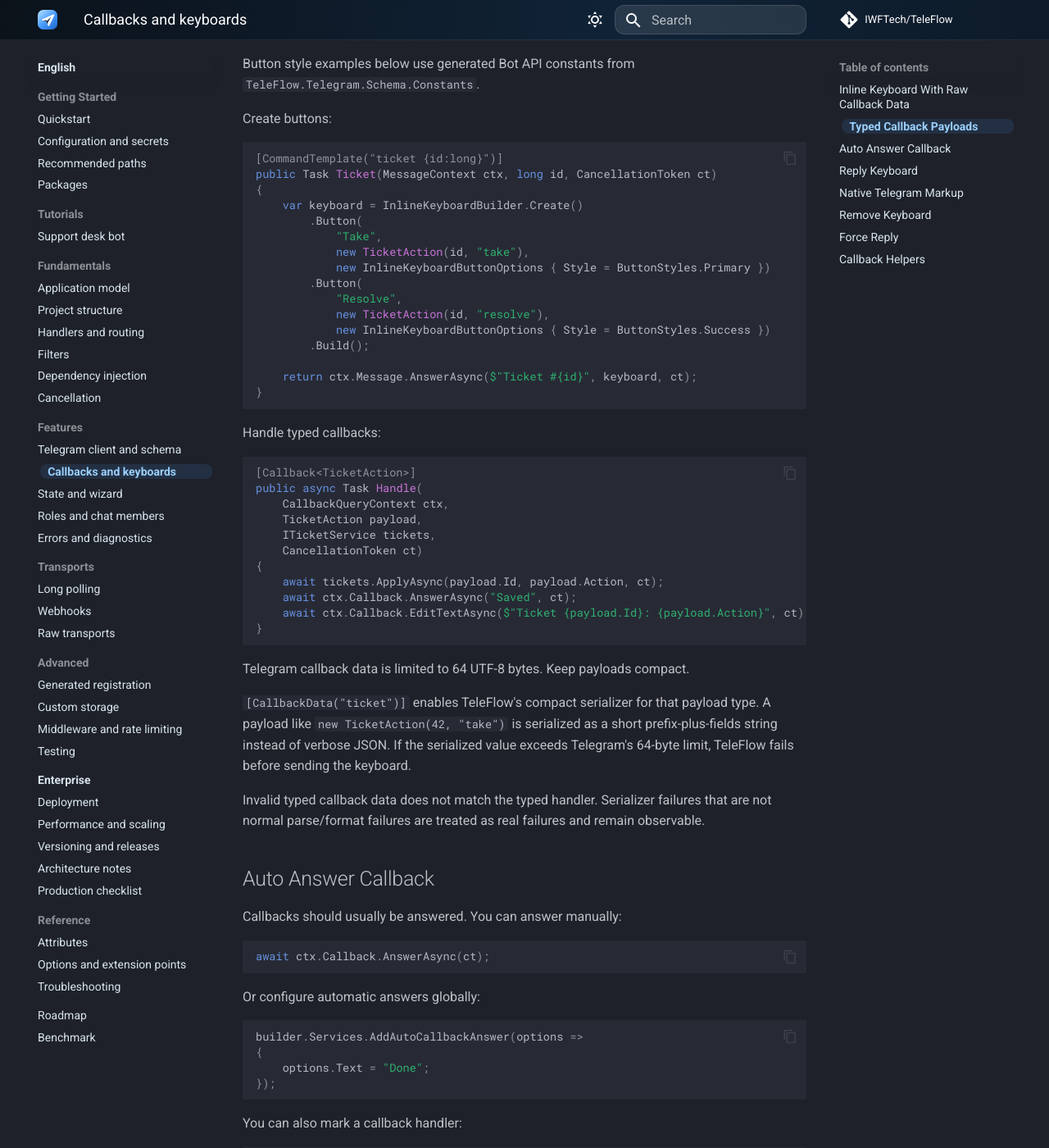
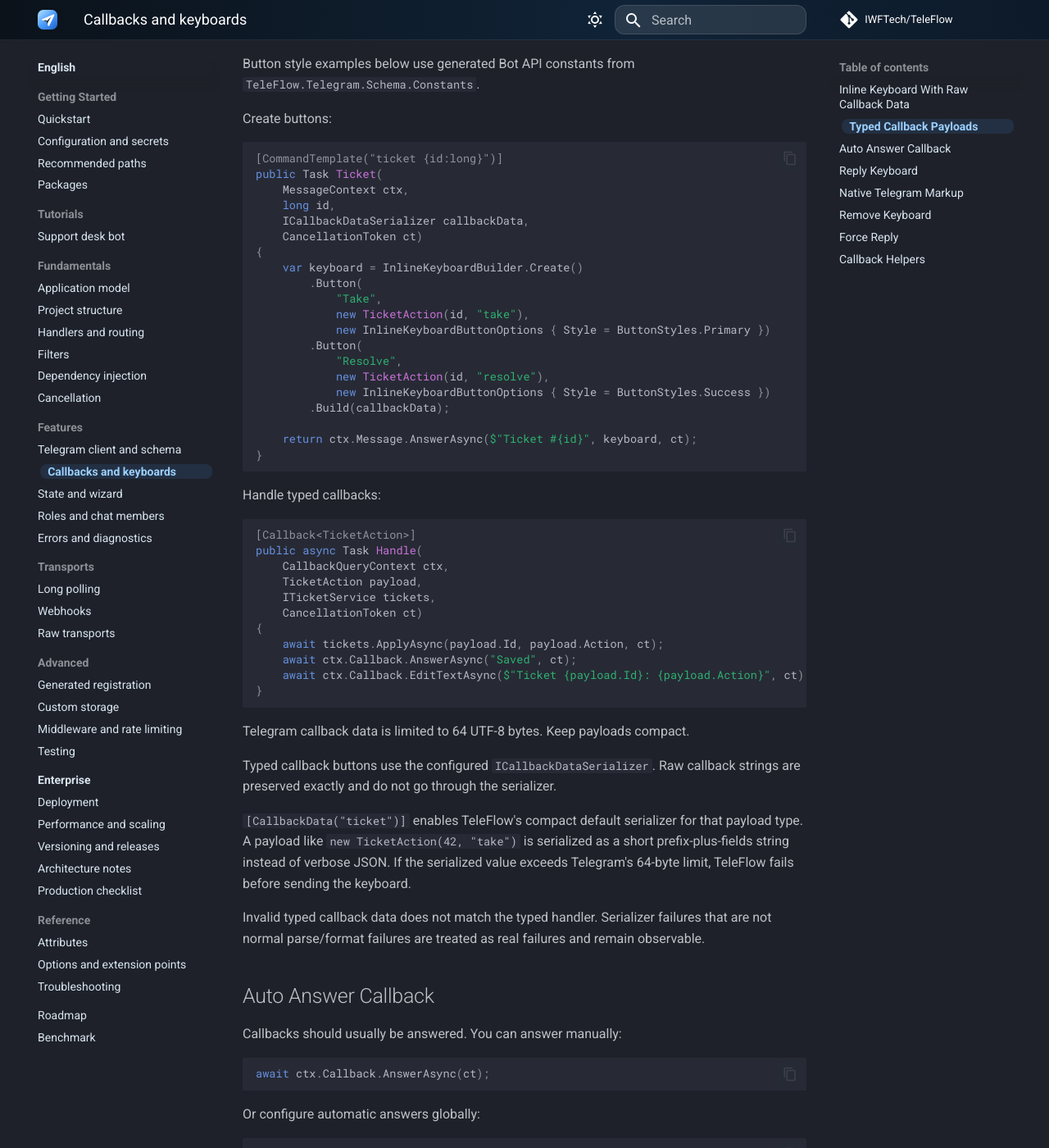
Before and after one commit to IWFTech/TeleFlow, an MkDocs documentation site: the page built from docs/en/features/callbacks-and-keyboards.md, in a window 1280 px wide and 1400 px high, scrolled down 977 px. Shown: the whole window at 82% size. Built offline with MkDocs 1.6.1 and Material for MkDocs 9.7.7, drawn with Linux system fonts in a browser that asks for light colours; comment, search, counter and statistics services are not loaded.

Commit message:
fix(keyboards): serialize typed callbacks through configured serializer (#98)
## Summary
- route typed inline keyboard callback payloads through the configured
`ICallbackDataSerializer`
- keep raw callback strings untouched so custom opaque callback formats
remain cheap and explicit
- update keyboard documentation and runtime integration tests for the
new `Build(callbackData)` contract

## Behavior
Typed callback buttons now require
`InlineKeyboardBuilder.Build(callbackData)`. Calling parameterless
`Build()` with typed payloads fails early with a clear message.
Parameterless `Build()` still works for raw callback data and URL-only
keyboards.

This keeps keyboard serialization aligned with callback route
deserialization and with applications that replace the default callback
serializer.

## Validation
- `dotnet test TeleFlow.sln`
- `git diff --cached --check`
- `git diff --check`

Closes #86

````diff
--- a/docs/en/features/callbacks-and-keyboards.md
+++ b/docs/en/features/callbacks-and-keyboards.md
@@ -47,7 +47,11 @@ Create buttons:
 
 ```csharp
 [CommandTemplate("ticket {id:long}")]
-public Task Ticket(MessageContext ctx, long id, CancellationToken ct)
+public Task Ticket(
+    MessageContext ctx,
+    long id,
+    ICallbackDataSerializer callbackData,
+    CancellationToken ct)
 {
     var keyboard = InlineKeyboardBuilder.Create()
         .Button(
@@ -58,7 +62,7 @@ public Task Ticket(MessageContext ctx, long id, CancellationToken ct)
             "Resolve",
             new TicketAction(id, "resolve"),
             new InlineKeyboardButtonOptions { Style = ButtonStyles.Success })
-        .Build();
+        .Build(callbackData);
 
     return ctx.Message.AnswerAsync($"Ticket #{id}", keyboard, ct);
 }
@@ -82,7 +86,10 @@ public async Task Handle(
 
 Telegram callback data is limited to 64 UTF-8 bytes. Keep payloads compact.
 
-`[CallbackData("ticket")]` enables TeleFlow's compact serializer for that payload type. A payload like `new TicketAction(42, "take")` is serialized as a short prefix-plus-fields string instead of verbose JSON. If the serialized value exceeds Telegram's 64-byte limit, TeleFlow fails before sending the keyboard.
+Typed callback buttons use the configured `ICallbackDataSerializer`.
+Raw callback strings are preserved exactly and do not go through the serializer.
+
+`[CallbackData("ticket")]` enables TeleFlow's compact default serializer for that payload type. A payload like `new TicketAction(42, "take")` is serialized as a short prefix-plus-fields string instead of verbose JSON. If the serialized value exceeds Telegram's 64-byte limit, TeleFlow fails before sending the keyboard.
 
 Invalid typed callback data does not match the typed handler. Serializer failures that are not normal parse/format failures are treated as real failures and remain observable.
 
````
Also changed, not shown: CHANGELOG.md (+3 -1 lines), docs/en/tutorials/support-desk.md (+6 -2 lines), docs/ru/features/callbacks-and-keyboards.md (+10 -3 lines), docs/ru/tutorials/support-desk.md (+6 -2 lines), 3 other files.
